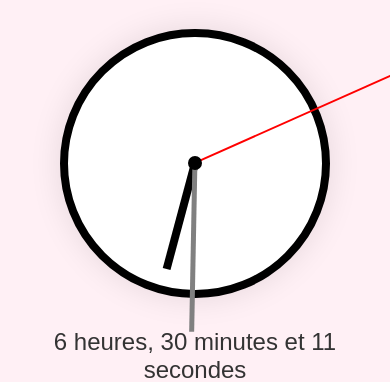
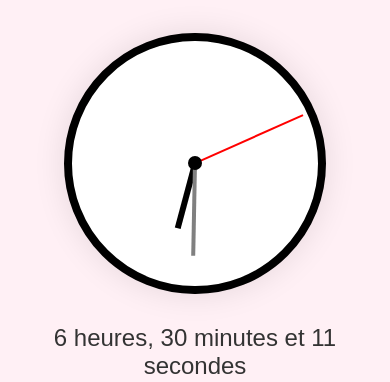
Before and after one commit to Trinh1174/Trinh1174.github.io, a plain HTML site: page temps.html in a window 390 px wide. Shown: the part 233-615 px from the top of the page. Drawn offline with Linux system fonts and the light colour scheme.

Commit message:
Update styles.css

```diff
--- a/styles.css
+++ b/styles.css
@@ -368,20 +368,23 @@ a {
 
 @media screen and (max-width: 768px) {
     #clock {
-        width: 65vw;               /* Responsive width */
-        height: 65vw;
+        width: 63vw;
+        height: 63vw;
     }
 
     .hour-hand {
-        height: 13vh;
+        width: 0.4rem;
+        height: 8vh;
     }
 
     .minute-hand {
-        height: 20vh;
+        width: 0.25rem;
+        height: 11vh;
     }
 
     .second-hand {
-        height: 27vh;
+        width: 0.1rem;
+        height: 14vh;
     }
 }
 
```
